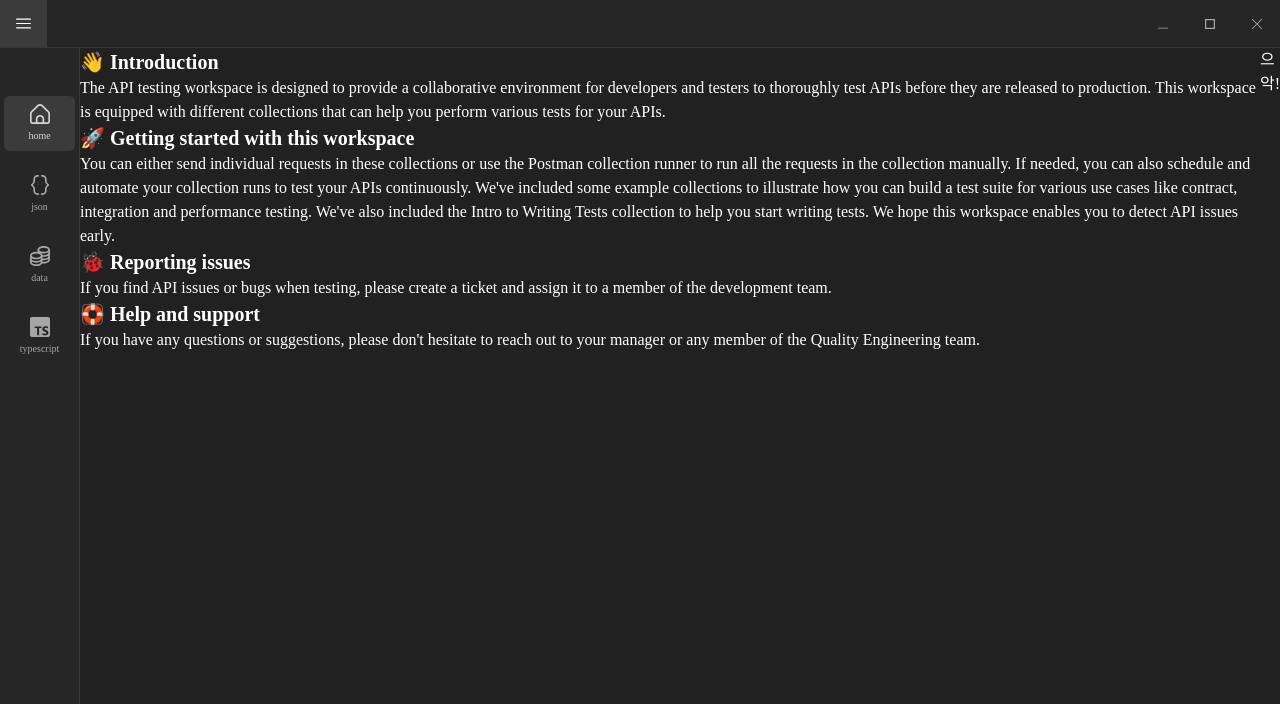
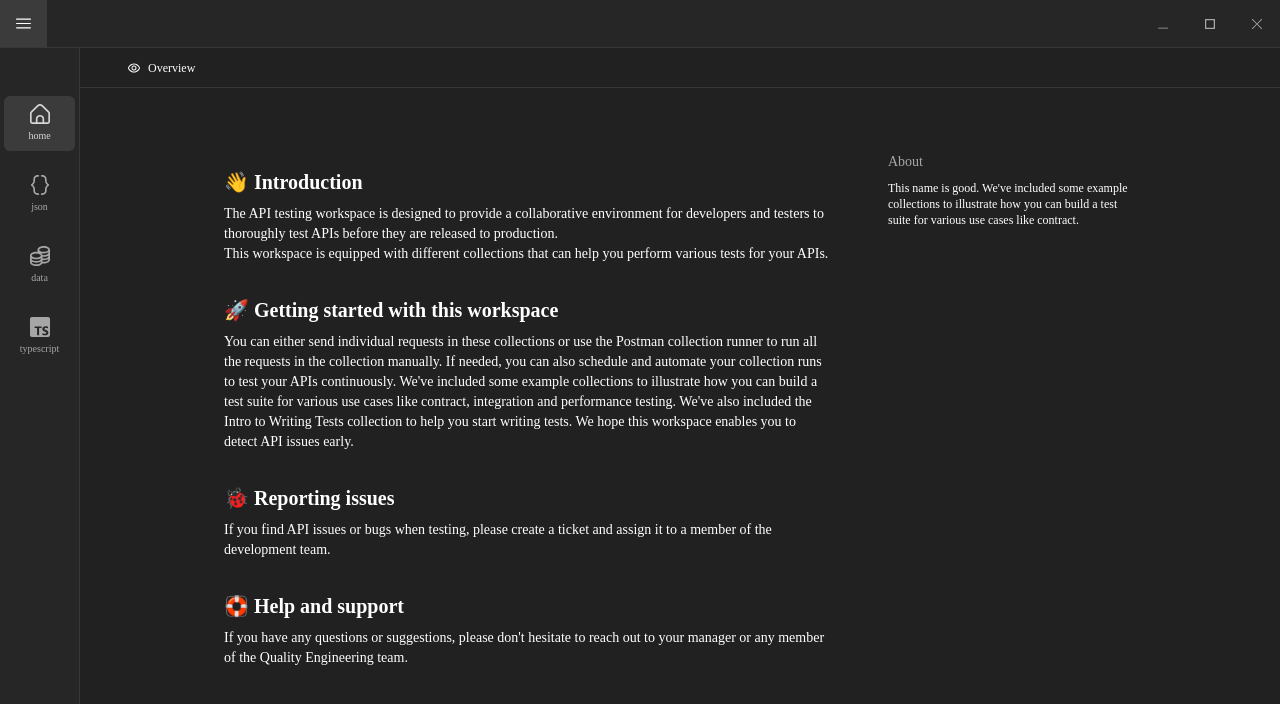
Before and after one commit to righthunkwon/frontools, a React (Vite) app: page /#/ in a window 1280 px wide. Shown: the top 704 px of the page. Built offline with nearby package versions, Linux system fonts and the light colour scheme; a web font is replaced by a local one.

Commit message:
feat: 홈 페이지 구현

```diff
--- a/src/domains/home-page/HomePage.tsx
+++ b/src/domains/home-page/HomePage.tsx
@@ -1,35 +1,29 @@
+import Introduction from './components/Introduction';
+import About from './components/About';
+import OverviewSvg from '@assets/btn-eye.svg?react';
+
 const HomePage = () => {
   return (
     <>
-      <div className='flex flex-1 text-white bg-ourBgBlack'>
-        <div>
-          <h2 className='text-xl font-semibold'>👋 Introduction</h2>
-          <p>
-            The API testing workspace is designed to provide a collaborative environment for developers and testers to
-            thoroughly test APIs before they are released to production. This workspace is equipped with different
-            collections that can help you perform various tests for your APIs.
-          </p>
-          <h2 className='text-xl font-semibold'>🚀 Getting started with this workspace</h2>
-          <p>
-            You can either send individual requests in these collections or use the Postman collection runner to run all
-            the requests in the collection manually. If needed, you can also schedule and automate your collection runs
-            to test your APIs continuously. We've included some example collections to illustrate how you can build a
-            test suite for various use cases like contract, integration and performance testing. We've also included the
-            Intro to Writing Tests collection to help you start writing tests. We hope this workspace enables you to
-            detect API issues early.
-          </p>
-          <h2 className='text-xl font-semibold'>🐞 Reporting issues</h2>
-          <p>
-            If you find API issues or bugs when testing, please create a ticket and assign it to a member of the
-            development team.
-          </p>
-          <h2 className='text-xl font-semibold'>🛟 Help and support</h2>
-          <p>
-            If you have any questions or suggestions, please don't hesitate to reach out to your manager or any member
-            of the Quality Engineering team.
-          </p>
-        </div>
-        <div>으악!</div>
+      <div className='flex flex-col flex-1 overflow-y-auto text-white bg-ourBgBlack '>
+        <nav>
+          <span className='select-none px-12 flex items-center w-full h-10 text-xs border-ourLnLightGray border-b-[1px] text-white gap-2 '>
+            <span>
+              <OverviewSvg width={12} height={12} />
+            </span>
+            <span>Overview</span>
+          </span>
+        </nav>
+
+        <main className='flex h-[calc(100vh-96px)] pt-16 home-page-scroll'>
+          <div className='w-32'></div>
+          <article className='flex-1 max-w-[640px] text-sm'>
+            <Introduction />
+          </article>
+          <article className='px-8 text-xs w-80 min-w-48'>
+            <About />
+          </article>
+        </main>
       </div>
     </>
   );
--- /dev/null
+++ b/src/domains/home-page/components/About.tsx
@@ -0,0 +1,13 @@
+const About = () => {
+  return (
+    <>
+      <div className='mx-2 text-sm select-none text-ourLnGray'>About</div>
+      <div className='p-2 rounded-md hover:bg-ourBgGray'>
+        This name is good. We've included some example collections to illustrate how you can build a test suite for
+        various use cases like contract.
+      </div>
+    </>
+  );
+};
+
+export default About;
--- /dev/null
+++ b/src/domains/home-page/components/Introduction.tsx
@@ -0,0 +1,44 @@
+const Introduction = () => {
+  return (
+    <>
+      <div className='p-4 rounded-md hover:bg-ourBgGray'>
+        <h2 className='pb-2 text-xl font-semibold'>👋 Introduction</h2>
+        <div className='pb-8'>
+          <p>
+            The API testing workspace is designed to provide a collaborative environment for developers and testers to
+            thoroughly test APIs before they are released to production.
+          </p>
+          <p>
+            This workspace is equipped with different collections that can help you perform various tests for your APIs.
+          </p>
+        </div>
+        <h2 className='pb-2 text-xl font-semibold'>🚀 Getting started with this workspace</h2>
+        <div className='pb-8'>
+          You can either send individual requests in these collections or use the Postman collection runner to run all
+          the requests in the collection manually. If needed, you can also schedule and automate your collection runs to
+          test your APIs continuously. We've included some example collections to illustrate how you can build a test
+          suite for various use cases like contract, integration and performance testing. We've also included the Intro
+          to Writing Tests collection to help you start writing tests. We hope this workspace enables you to detect API
+          issues early.
+        </div>
+        <h2 className='pb-2 text-xl font-semibold'>🐞 Reporting issues</h2>
+        <div className='pb-8'>
+          <p>
+            If you find API issues or bugs when testing, please create a ticket and assign it to a member of the
+            development team.
+          </p>
+        </div>
+        <h2 className='pb-2 text-xl font-semibold'>🛟 Help and support</h2>
+        <div>
+          <p>
+            If you have any questions or suggestions, please don't hesitate to reach out to your manager or any member
+            of the Quality Engineering team.
+          </p>
+        </div>
+      </div>
+      <div className='pb-16'></div>
+    </>
+  );
+};
+
+export default Introduction;
--- a/src/layout/Layout.tsx
+++ b/src/layout/Layout.tsx
@@ -5,7 +5,7 @@ import SideMenu from '@/components/SideMenu';
 const Layout = () => {
   return (
     <>
-      <div className='flex flex-col h-screen'>
+      <div className='flex flex-col h-screen '>
         {/* 상단메뉴 */}
         <div>
           <TopMenu />
```
